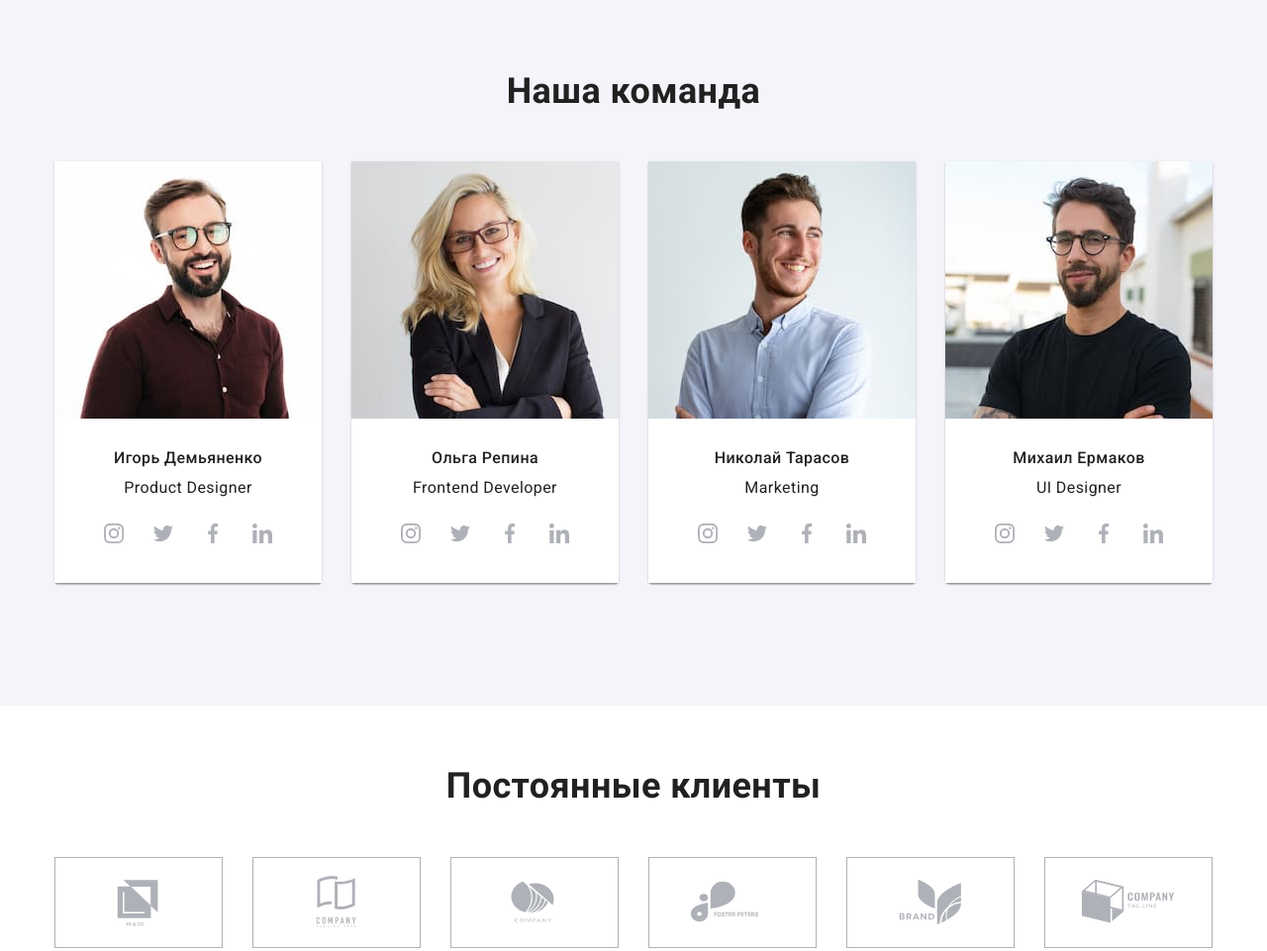
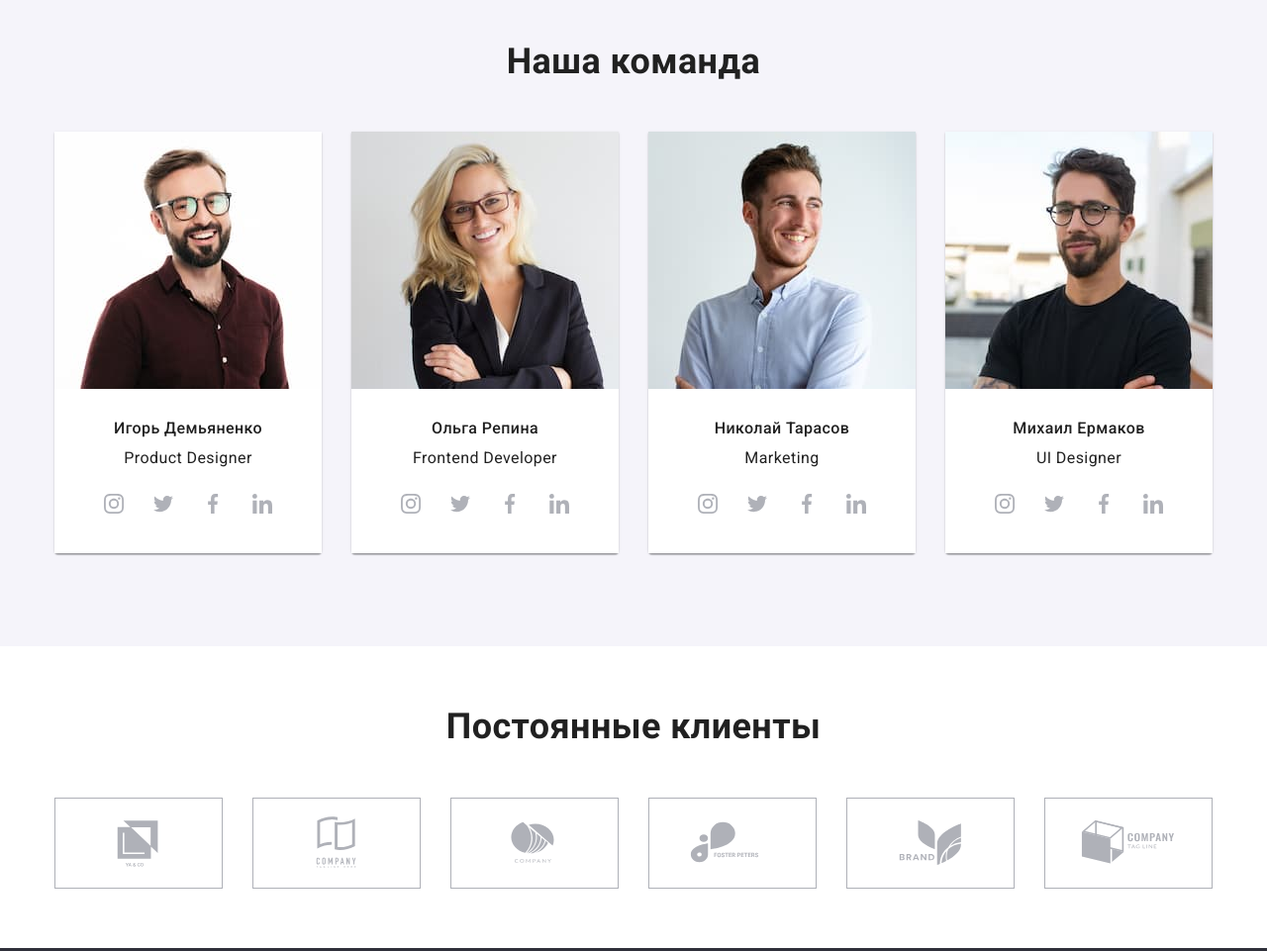
Before and after one commit to pylyps/goit-markup-hw-08, a plain HTML site: page index.html in a window 1280 px wide. Shown: the part 1620-2581 px from the top of the page at 99% size. Drawn offline with nearby package versions, Linux system fonts and the light colour scheme; files whose address does not match are found by name.

Commit message:
DZ-8
Виправлена сітка.

```diff
--- a/index.html
+++ b/index.html
@@ -534,8 +534,8 @@
       <section class="clients">
         <div class="container">
           <h2 class="head">Постоянные клиенты</h2>
-          <ul class="li clients-list">
-            <li class="clients-items">
+          <ul class="li clients-list card-set">
+            <li class="clients-items card-set__item">
               <a
                 class="clients-link"
                 href=""
@@ -548,7 +548,7 @@
                 </svg>
               </a>
             </li>
-            <li class="clients-items">
+            <li class="clients-items card-set__item">
               <a
                 class="clients-link"
                 href=""
@@ -561,7 +561,7 @@
                 </svg>
               </a>
             </li>
-            <li class="clients-items">
+            <li class="clients-items card-set__item">
               <a
                 class="clients-link"
                 href=""
@@ -574,7 +574,7 @@
                 </svg>
               </a>
             </li>
-            <li class="clients-items">
+            <li class="clients-items card-set__item">
               <a
                 class="clients-link"
                 href=""
@@ -587,7 +587,7 @@
                 </svg>
               </a>
             </li>
-            <li class="clients-items">
+            <li class="clients-items card-set__item">
               <a
                 class="clients-link"
                 href=""
@@ -600,7 +600,7 @@
                 </svg>
               </a>
             </li>
-            <li class="clients-items">
+            <li class="clients-items card-set__item">
               <a
                 class="clients-link"
                 href=""
--- a/sass/components/_base.scss
+++ b/sass/components/_base.scss
@@ -194,16 +194,26 @@
     align-items: center;
 
     &__header {
-        max-width: 650px;
+
         margin: 0 auto;
 
         font-weight: 900;
-        font-size: 44px;
-        line-height: 1.36;
         letter-spacing: 0.06em;
         text-transform: uppercase;
+        color: var(--color-button-prima);
 
-        color: var(--color-button-prima);
+        @media screen and (min-width: 480px) {
+            max-width: 360px;
+            font-size: 26px;
+            line-height: 1.61;
+        }
+
+        @media screen and (min-width: 1200px) {
+            max-width: 650px;
+            font-size: 44px;
+            line-height: 1.36;
+
+        }
     }
 
     &.box{
@@ -345,7 +355,7 @@
 
 
 // .card-set__item
-    .catalog__item{
+.catalog__item{
     background: #FFFFFF;
 
     box-shadow: 0px 1px 3px rgba(0, 0, 0, 0.12),
@@ -357,15 +367,27 @@
 .team-header{
     margin-bottom: 50px;}
 
-.team__list{--item-number: 4;
+.team__list{
+
+    @media screen and (min-width: 480px) {
+        --item-number: 1;
     }
+
+    @media screen and (min-width: 768px) {
+        --item-number: 2;
+        flex-wrap: wrap;
+    }
+
+    @media screen and (min-width: 1200px) {
+        --item-number: 4;
+        flex-wrap: nowrap;
+    }
+}
 
 .team__caption{
     padding: 30px;
     background-color: var(--color-button-prima);
     }
-
-
 
 // What we do
 
@@ -455,33 +477,18 @@
      }
     }
 
-    &-list{
-
-        @media screen and (min-width: 480px) {
-
-            display: flex;
-            justify-content: center;
-            flex-wrap:wrap;
-            gap: var(--indent);
-
-        }
-
-        @media screen and (min-width: 1200px){
-        display: flex;
-        justify-content: center;
-        align-items: center;
-        gap: 30px;}
-        }
 
     &-items{
-        display: flex;
 
         @media screen and (min-width: 480px){
             --item-number: 2;
-
-            ;
         }
-
+        @media screen and (min-width: 768px){
+            --item-number: 3;
+        }
+        @media screen and (min-width: 1200px){
+            --item-number: 6;
+        }
         }
 
     &-link{
@@ -490,7 +497,7 @@
         align-items: center;
 
         border-width: 1px;
-        width: 170px;
+
         height: 92px;
         border-style: solid;
 
--- a/sass/utils/_common.scss
+++ b/sass/utils/_common.scss
@@ -22,19 +22,25 @@
 
     display: flex;
     flex-wrap: wrap;
-    gap: var(--indent);
+    margin-left: calc(-1 * var(--indent));
+    margin-bottom: calc(-1 * var(--indent));
 
 
 &__item{
+    flex-basis: calc(100% / var(--item-number) - var(--indent));
+    margin-left: var(--indent);
+    margin-bottom: var(--indent);
 
     @media screen and (min-width: 480px) {
         --item-number: 1;
-        margin-bottom: 30px;
     }
-
-    flex-basis: calc((100% - var(--indent) * var(--item-number) - 1) / var(--item-number));
-
-        }
+    @media screen and (min-width: 768px) {
+        --item-number: 2;
+    }
+    @media screen and (min-width: 1200px) {
+        --item-number: 3;
+    }
+    }
 }
 
 
@@ -94,8 +100,7 @@
 
 
     img{display: block;
-    // max-width: 100%;
-    width: 100%;
+    max-width: 100%;
     height:auto;
     }
 
```
Also changed, not shown: portfolio.html (+9 -9 lines), css/main.css, css/main.min.css, 2 other files.
